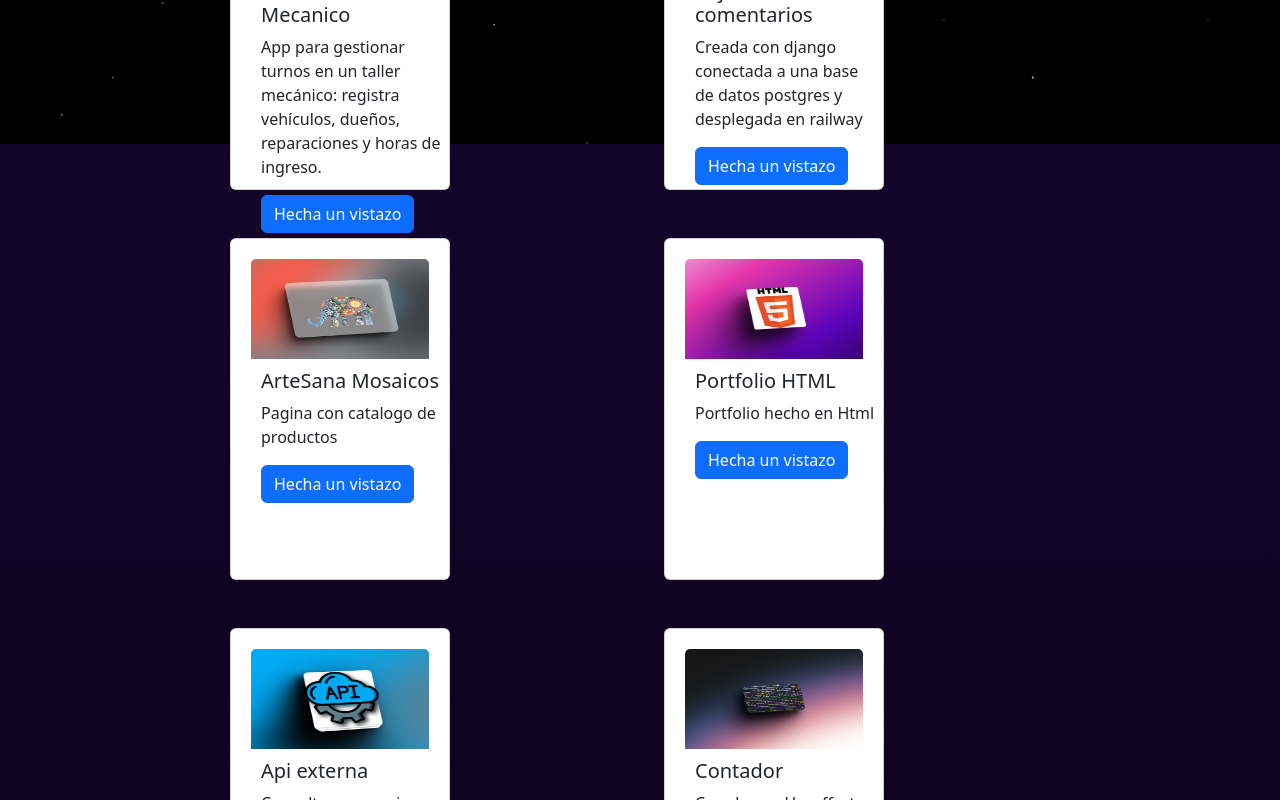
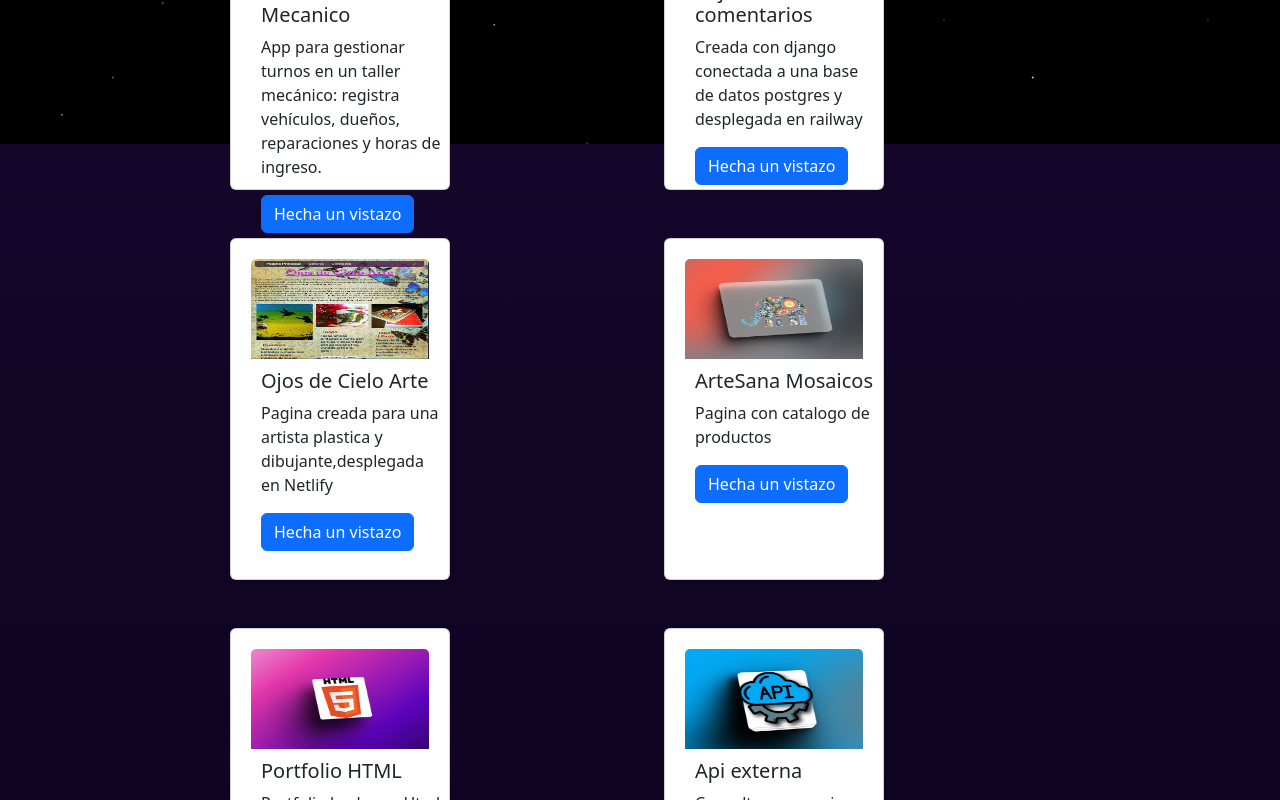
Before and after one commit to alejandroponce00/PortfolioReact, a Next.js app: page /posts/Proyectos in a window 1280 px wide. Shown: the part 656-1456 px from the top of the page. Built offline with nearby package versions, Linux system fonts and the light colour scheme; a web font is replaced by a local one.

Commit message:
agregado ojos de cielo proy

```diff
--- a/src/app/components/PostCard/Card/card.jsx
+++ b/src/app/components/PostCard/Card/card.jsx
@@ -14,7 +14,7 @@ export default function Cards(props) {
       <div className="cuerpocard ">
         <h5 className="card-title">{props.nombre}</h5>
         <p className="card-text">{props.descripcion}</p>
-        <a href={props.direccion} class="btn btn-primary">
+        <a href={props.direccion} target="_blank" class="btn btn-primary" >
           Hecha un vistazo
         </a>
       </div>
--- a/src/app/posts/Proyectos/page.jsx
+++ b/src/app/posts/Proyectos/page.jsx
@@ -29,6 +29,16 @@ async function page() {
             descripcion="Creada con django conectada a una base de datos postgres y desplegada en railway "
             direccion="https://comentariosrender-production.up.railway.app/"
             imagen="/imagenes/coment.png"
+            ancho= "100"
+            alto ="100"
+          />
+        </div>
+        <div>
+          <Cards
+            nombre="Ojos de Cielo Arte"
+            descripcion="Pagina creada para una artista plastica y dibujante,desplegada en Netlify "
+            direccion="https://ojosdecieloarte.netlify.app/"
+            imagen="/imagenes/vistaprev-ojos.png"
             ancho= "100"
             alto ="100"
           />
--- a/src/app/posts/contacto/page.jsx
+++ b/src/app/posts/contacto/page.jsx
@@ -62,7 +62,7 @@ export default function Page() {
 
 
 
-      <h5 className='text-center'>
+      <h5 className='text-center mt-10'>
         <Link href="/">volver al inicio<FontAwesomeIcon icon={faHandPointLeft} beatFade /></Link>
       </h5>
 
```
Also changed, not shown: public/imagenes/vistaprev-ojos.png (added).
